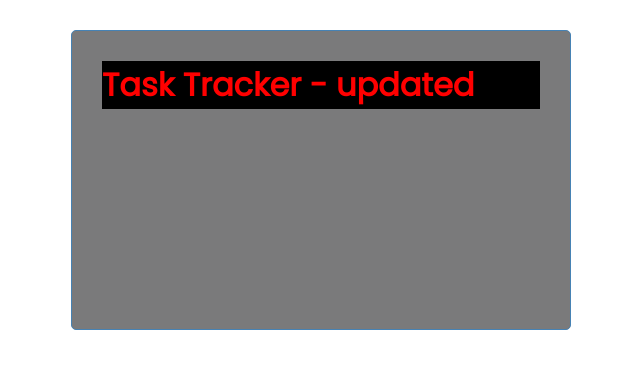
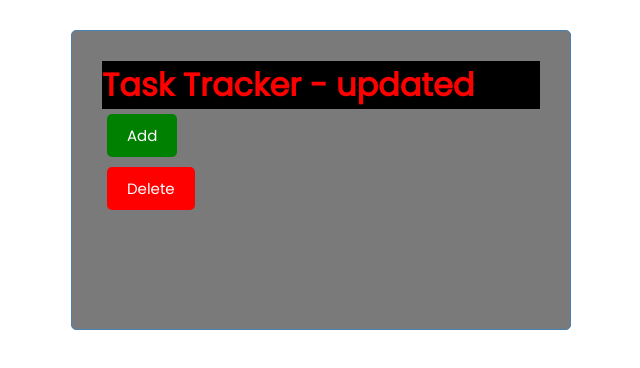
Before and after one commit to kdaysal/grocery-list-netlify, a React (Create React App) app: page / in a window 1280 px wide. Shown: the top 368 px of the page, without its empty margins (319-959 px from the left). Built offline with nearby package versions, Linux system fonts and the light colour scheme.

Commit message:
Added 2 buttons for demonstration purposes

```diff
--- a/src/components/Header.js
+++ b/src/components/Header.js
@@ -1,10 +1,12 @@
 import PropTypes from 'prop-types'//prop-types is totally optional for a small app like this - I'm adding it here for reference
-
+import Button from './Button'
 
 const Header = ({ title }) => {
   return (
     <header>
       <h1 style={{ color: 'red', backgroundColor: 'black' }}>{title}</h1>
+      <Button btnText="Add" btnColor='green' />
+      <Button btnText="Delete" btnColor='red' />
     </header>
   )
 }
@@ -13,12 +15,12 @@ Header.propTypes = {
   title: PropTypes.string
 }
 
-//For sake of example - you can define styles like this...
+//For sake of example - you can also define styles separately at the bottom like this...
 // const headingStyle = {
 //   color: 'red',
 //   backgroundColor: 'black'
 // }
-//and if I wanted to call them, the syntax would be like this: <h1 style={headingStyle}>{title}</h1>
+//and if I wanted to call them, the syntax would be like this for example: <h1 style={headingStyle}>{title}</h1>
 
 
 export default Header
```
